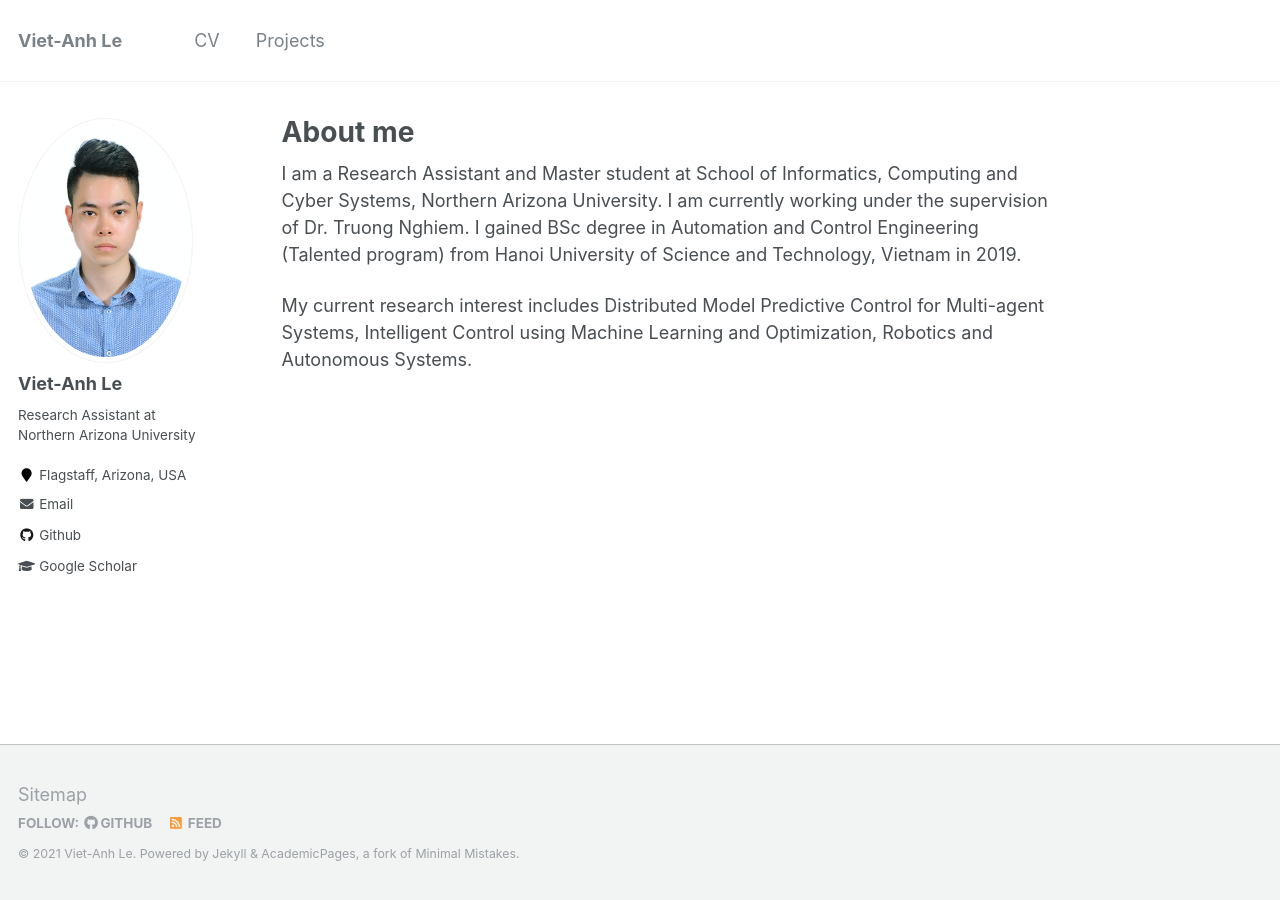
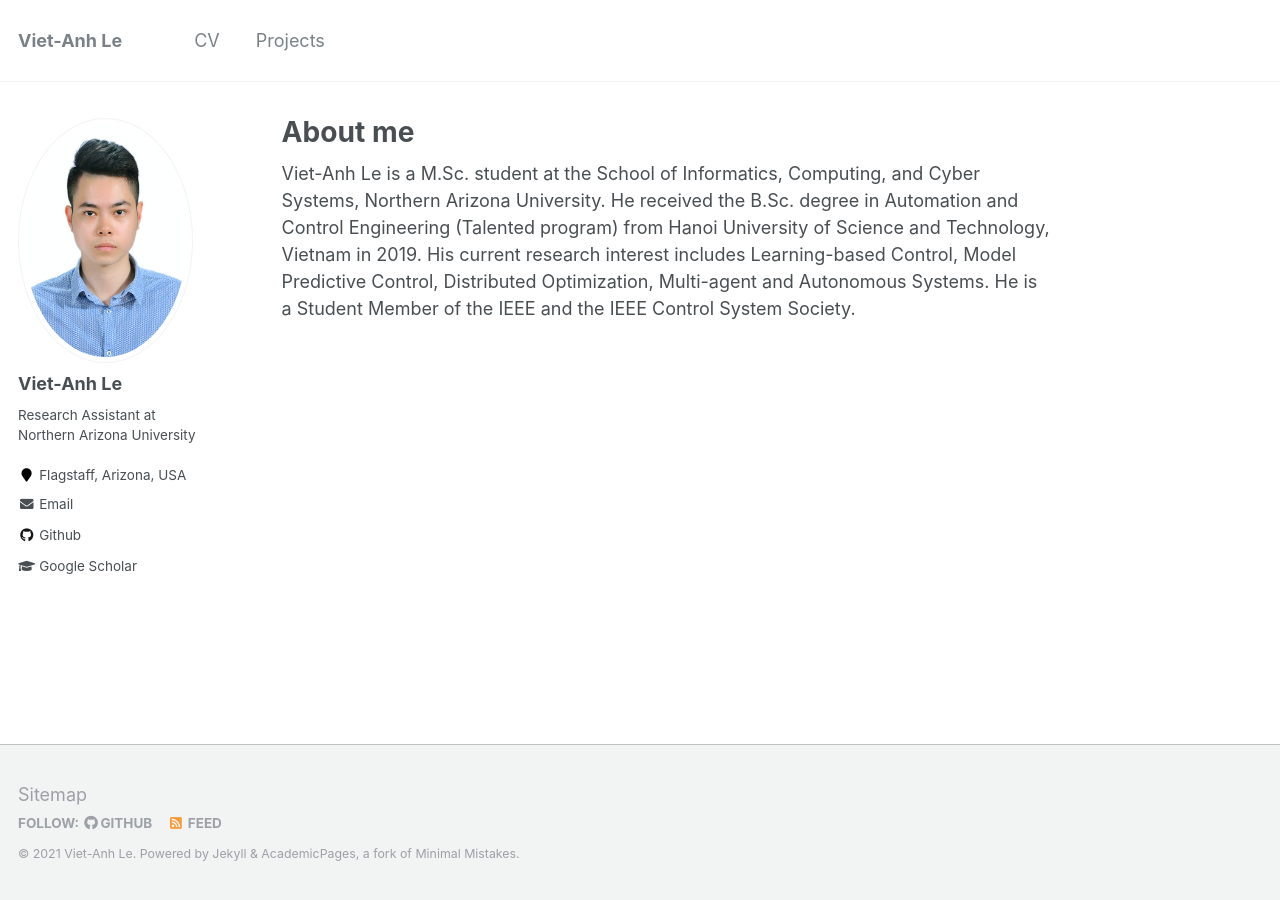
Before and after one commit to vietanhle0101/vietanhle0101.github.io, a Jekyll site: the page built from _pages/about.md, in a window 1280 px wide. Built offline with Jekyll 4.4.1, drawn with Linux system fonts in a browser that asks for light colours.

Commit message:
update bio

```diff
--- a/_pages/about.md
+++ b/_pages/about.md
@@ -8,6 +8,4 @@ redirect_from:
   - /about.html
 ---
 
-I am a Research Assistant and Master student at School of Informatics, Computing and Cyber Systems, Northern Arizona University. I am currently working under the supervision of Dr. Truong Nghiem. I gained BSc degree in Automation and Control Engineering (Talented program) from Hanoi University of Science and Technology, Vietnam in 2019.
-
-My current research interest includes Distributed Model Predictive Control for Multi-agent Systems, Intelligent Control using Machine Learning and Optimization, Robotics and Autonomous Systems.
+Viet-Anh Le is a M.Sc. student at the School of Informatics, Computing, and Cyber Systems, Northern Arizona University. He received the B.Sc. degree in Automation and Control Engineering (Talented program) from Hanoi University of Science and Technology, Vietnam in 2019. His current research interest includes Learning-based Control, Model Predictive Control, Distributed Optimization, Multi-agent and Autonomous Systems. He is a Student Member of the IEEE and the IEEE Control System Society.
```
Also changed, not shown: _pages/projects.md (+1 -1 lines).
